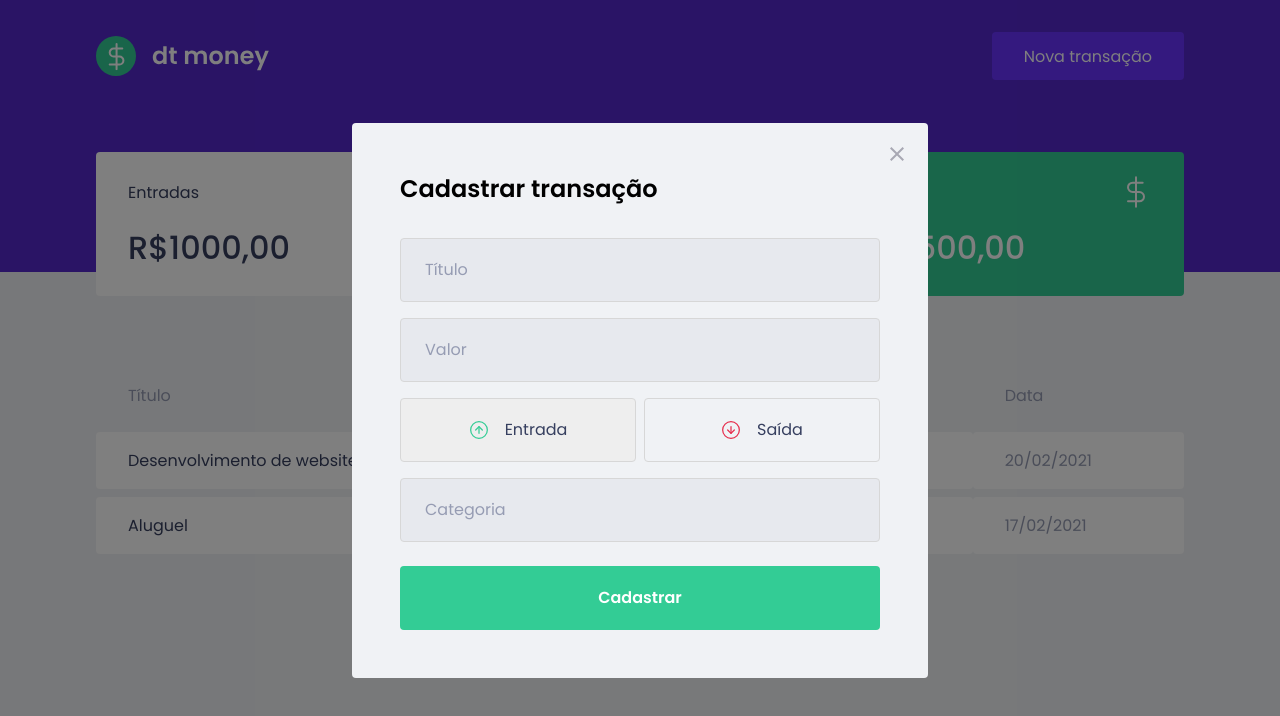
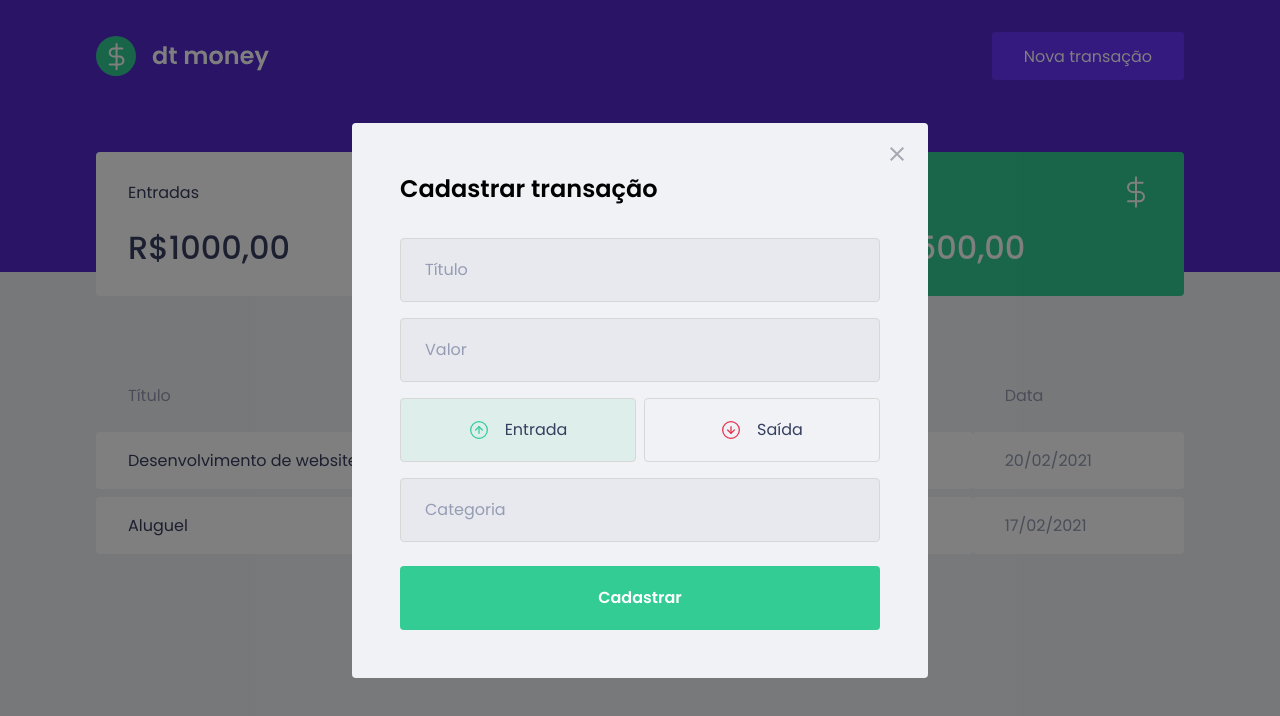
Before and after one commit to juliomchado/Ignite-02-dt-money, a React (Create React App) app: page / in a window 1280 px wide. Both pictures are taken after a click on the button "Nova transação". Shown: the top 716 px of the page. Built offline with nearby package versions, Linux system fonts and the light colour scheme; no server answers; what miragejs would draw is missing.

Commit message:
add/ colors in button

```diff
--- a/src/components/NewTransactionModal/index.tsx
+++ b/src/components/NewTransactionModal/index.tsx
@@ -42,6 +42,7 @@
                         type="button"
                         onClick={() => setType('deposit')}
                         isActive={type === 'deposit'}
+                        activeColor="green"
                     >
                         <img src={incomeImg} alt="Entrada" />
                         <span>Entrada</span>
@@ -51,6 +52,7 @@
                         type="button"
                         onClick={() => setType('withdraw')}
                         isActive={type === 'withdraw'}
+                        activeColor="red"
                     >
                         <img src={outcomeImg} alt="Saída" />
                         <span>Saída</span>
--- a/src/components/NewTransactionModal/styles.ts
+++ b/src/components/NewTransactionModal/styles.ts
@@ -1,5 +1,5 @@
 import styled from 'styled-components';
-import { darken } from 'polished';
+import { darken, transparentize } from 'polished';
 
 export const Container = styled.form`
     h2 {
@@ -60,6 +60,12 @@
 
 interface RadioBoxProps {
     isActive: boolean;
+    activeColor: 'green' | 'red';
+}
+
+const colors = {
+    green: '#33CC95',
+    red: '#E52E4D'
 }
 
 export const RadioBox = styled.button<RadioBoxProps>`
@@ -67,8 +73,10 @@
     border: 1px solid #D7D7D7;
     border-radius: 0.25rem;
 
-
-    background: ${props => props.isActive ? '#eee' : 'transparent'};
+    background: ${props => props.isActive
+        ? transparentize(0.9, colors[props.activeColor])
+        : 'transparent'
+    };
 
     display: flex;
     align-items: center;
```
